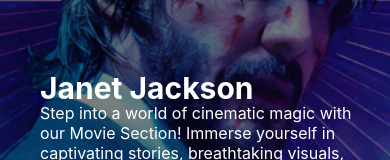
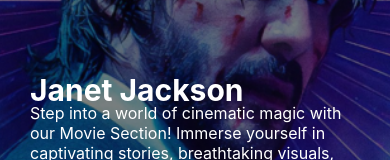
Before and after one commit to moromoke01/HNG-movie-box, a React (Create React App) app: page / in a window 390 px wide. Shown: the part 246-406 px from the top of the page. Built offline with nearby package versions, Linux system fonts and the light colour scheme; no server answers.

Commit message:
Update Featured.scss

```diff
--- a/src/Components/featured/Featured.scss
+++ b/src/Components/featured/Featured.scss
@@ -87,7 +87,7 @@
         .info {
             width: 80%;
             position: absolute;
-            left: 40px;
+            left: 30px;
             bottom:200px;
             color: white;
             display: flex;
@@ -100,7 +100,7 @@
 
         h1 {
           font-size: 30px;
-          margin-bottom: -3px;
+          // margin-bottom: -3px;
         }
       }
     }
```
